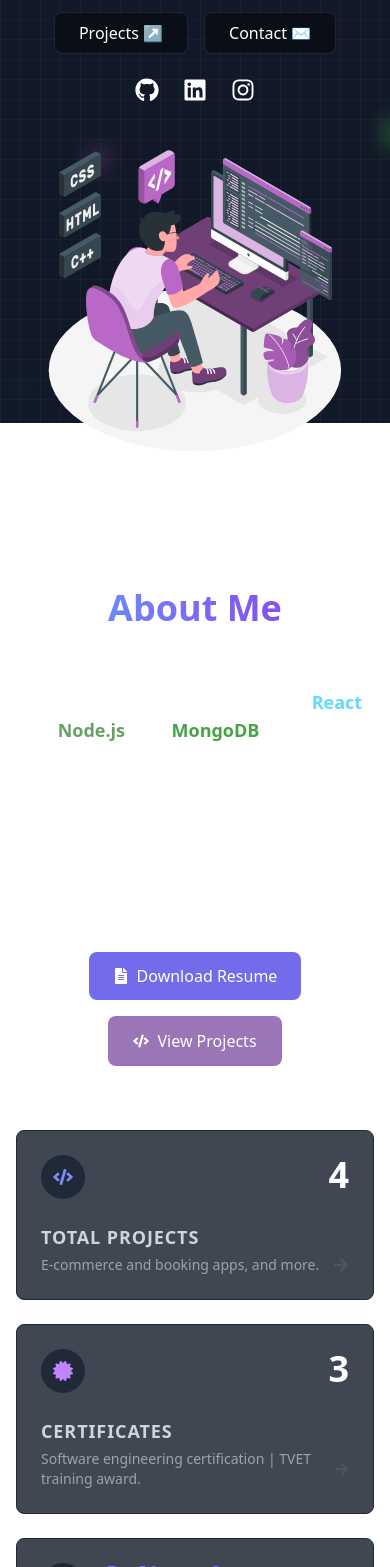
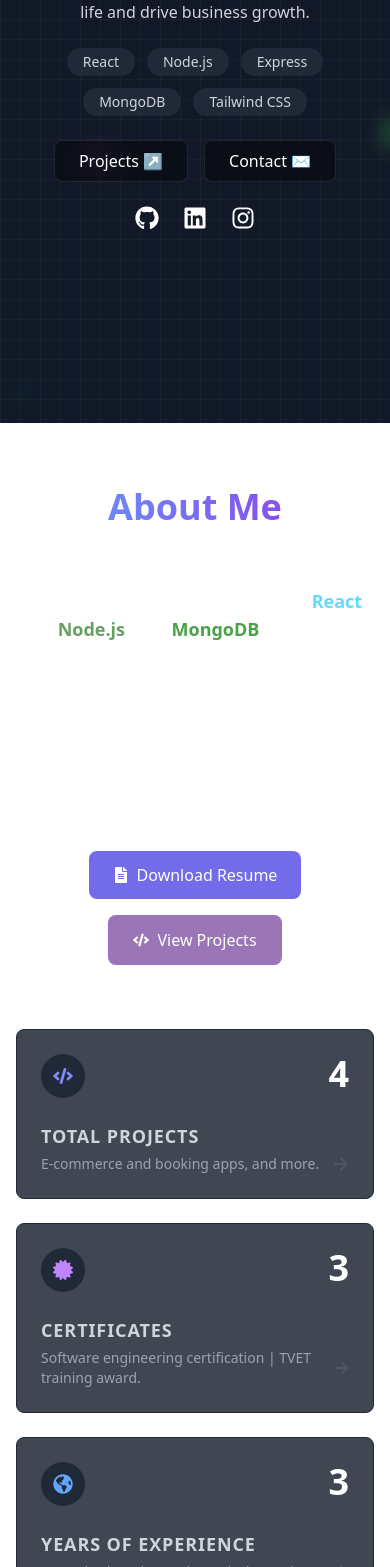
Before and after one commit to jimmindungu3/portfolio, a React (Vite) app: page / in a window 390 px wide. Shown: the part 421-1988 px from the top of the page. Built offline with nearby package versions, Linux system fonts and the light colour scheme.

Commit message:
fix override issue

```diff
--- a/src/components/About.jsx
+++ b/src/components/About.jsx
@@ -19,7 +19,7 @@ const About = () => {
   }, []);
 
   return (
-    <section id="about" className="w-full h-screen py-16 px-4 text-white">
+    <section id="about" className="w-full min-h-screen py-16 px-4 text-white">
       <div className="max-w-5xl mx-auto">
         {/* Heading */}
         <h2
--- a/src/components/Hero.jsx
+++ b/src/components/Hero.jsx
@@ -101,7 +101,7 @@ const Hero = () => {
 
         {/* Right Image */}
         <div
-          className="w-full md:w-1/2 flex justify-center"
+          className="hidden md:flex w-full md:w-1/2 justify-center"
           data-aos="fade-left" // Image fade-left animation
         >
           <img
```
